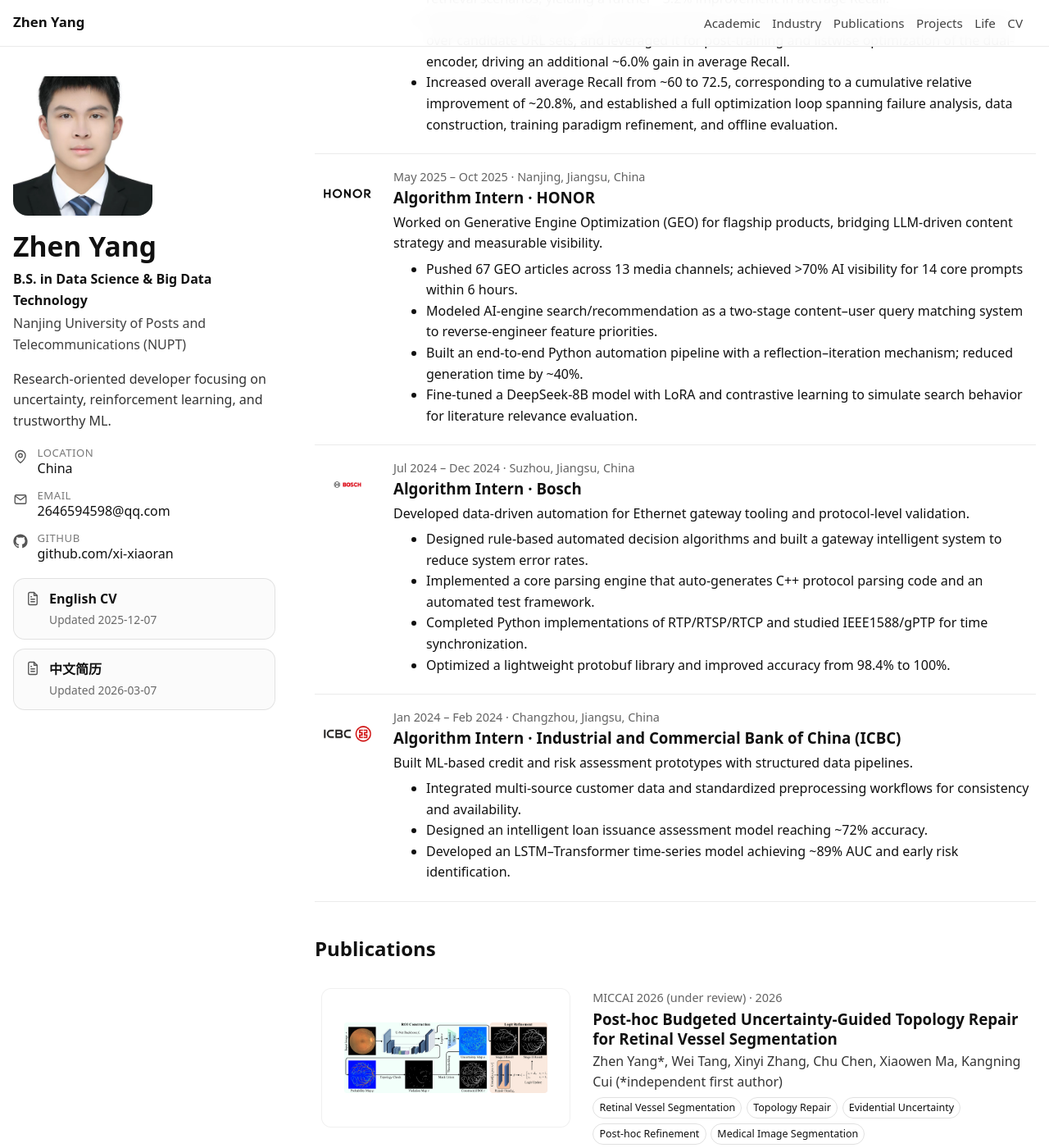
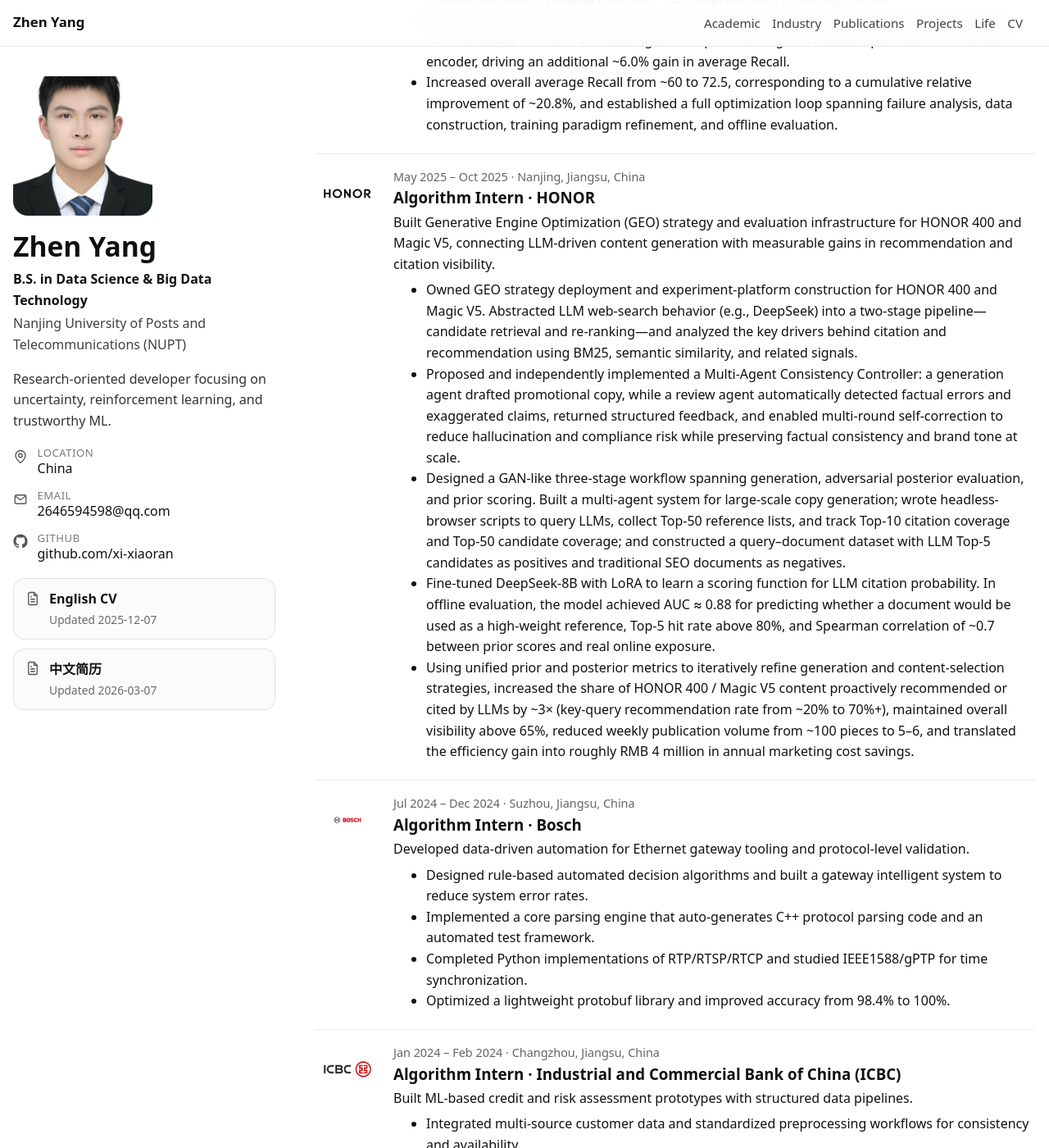
Before and after one commit to xi-xiaoran/xi-xiaoran.github.io, a Jekyll site: the page built from index.md, in a window 1280 px wide and 1400 px high, scrolled down 971 px. Shown: the whole window at 82% size. Built offline with Jekyll 4.4.1, drawn with Linux system fonts in a browser that asks for light colours; comment, search, counter and statistics services are not loaded.

Commit message:
your message

```diff
--- a/_data/home_industry.yml
+++ b/_data/home_industry.yml
@@ -33,17 +33,35 @@
   company_logo: /images/logos/honor_clean.png
   role: Algorithm Intern
   location: Nanjing, Jiangsu, China
-  summary: Worked on Generative Engine Optimization (GEO) for flagship products, bridging
-    LLM-driven content strategy and measurable visibility.
+  summary: Built Generative Engine Optimization (GEO) strategy and evaluation infrastructure
+    for HONOR 400 and Magic V5, connecting LLM-driven content generation with measurable
+    gains in recommendation and citation visibility.
   bullets:
-  - Pushed 67 GEO articles across 13 media channels; achieved >70% AI visibility for
-    14 core prompts within 6 hours.
-  - Modeled AI-engine search/recommendation as a two-stage content–user query matching
-    system to reverse-engineer feature priorities.
-  - Built an end-to-end Python automation pipeline with a reflection–iteration mechanism;
-    reduced generation time by ~40%.
-  - Fine-tuned a DeepSeek-8B model with LoRA and contrastive learning to simulate
-    search behavior for literature relevance evaluation.
+  - Owned GEO strategy deployment and experiment-platform construction for HONOR 400
+    and Magic V5. Abstracted LLM web-search behavior (e.g., DeepSeek) into a two-stage
+    pipeline—candidate retrieval and re-ranking—and analyzed the key drivers behind
+    citation and recommendation using BM25, semantic similarity, and related signals.
+  - 'Proposed and independently implemented a Multi-Agent Consistency Controller:
+    a generation agent drafted promotional copy, while a review agent automatically
+    detected factual errors and exaggerated claims, returned structured feedback,
+    and enabled multi-round self-correction to reduce hallucination and compliance
+    risk while preserving factual consistency and brand tone at scale.'
+  - Designed a GAN-like three-stage workflow spanning generation, adversarial posterior
+    evaluation, and prior scoring. Built a multi-agent system for large-scale copy
+    generation; wrote headless-browser scripts to query LLMs, collect Top-50 reference
+    lists, and track Top-10 citation coverage and Top-50 candidate coverage; and constructed
+    a query–document dataset with LLM Top-5 candidates as positives and traditional
+    SEO documents as negatives.
+  - Fine-tuned DeepSeek-8B with LoRA to learn a scoring function for LLM citation
+    probability. In offline evaluation, the model achieved AUC ≈ 0.88 for predicting
+    whether a document would be used as a high-weight reference, Top-5 hit rate above
+    80%, and Spearman correlation of ~0.7 between prior scores and real online exposure.
+  - Using unified prior and posterior metrics to iteratively refine generation and
+    content-selection strategies, increased the share of HONOR 400 / Magic V5 content
+    proactively recommended or cited by LLMs by ~3× (key-query recommendation rate
+    from ~20% to 70%+), maintained overall visibility above 65%, reduced weekly publication
+    volume from ~100 pieces to 5–6, and translated the efficiency gain into roughly
+    RMB 4 million in annual marketing cost savings.
 - start: Jul 2024
   end: Dec 2024
   company: Bosch
```
